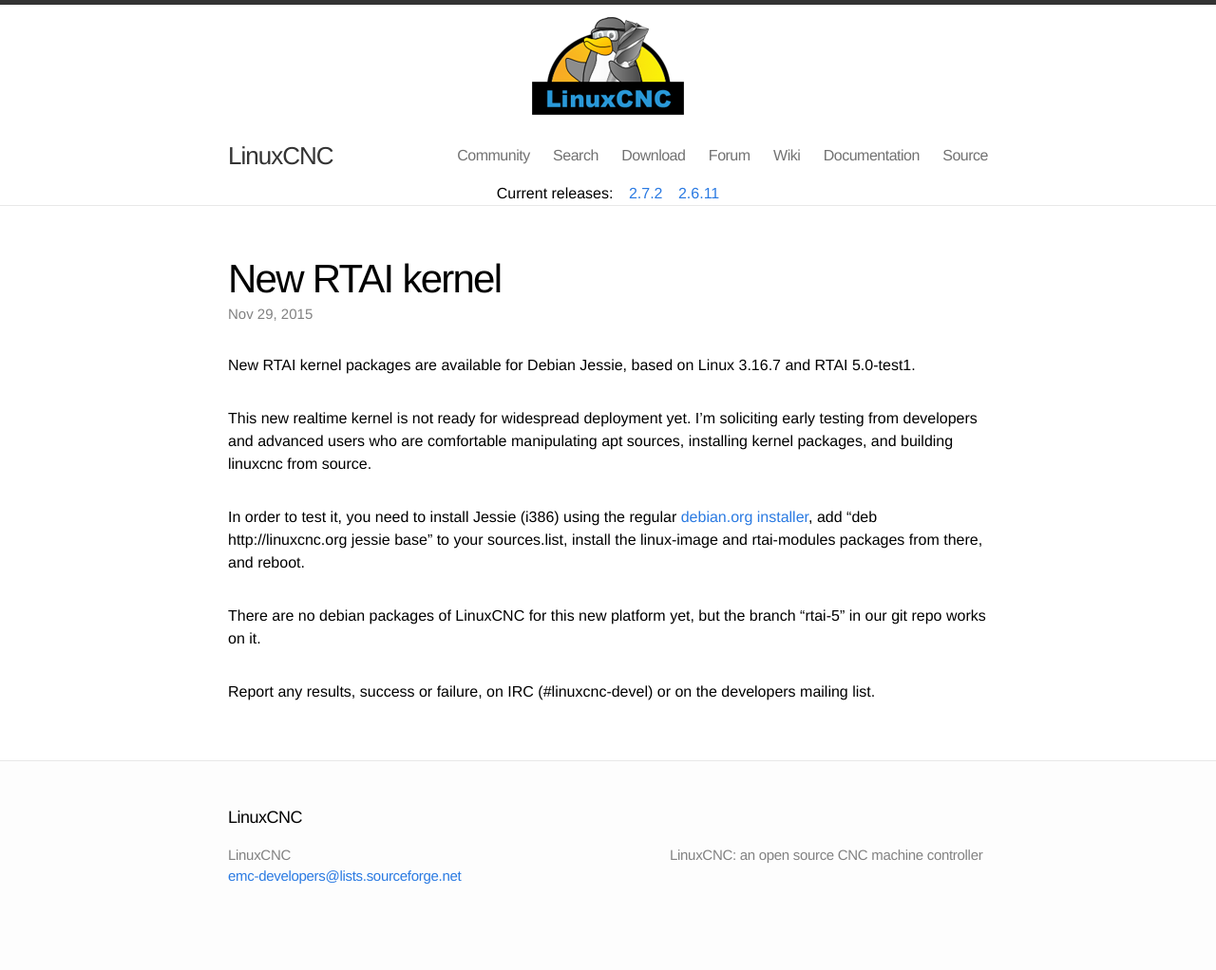
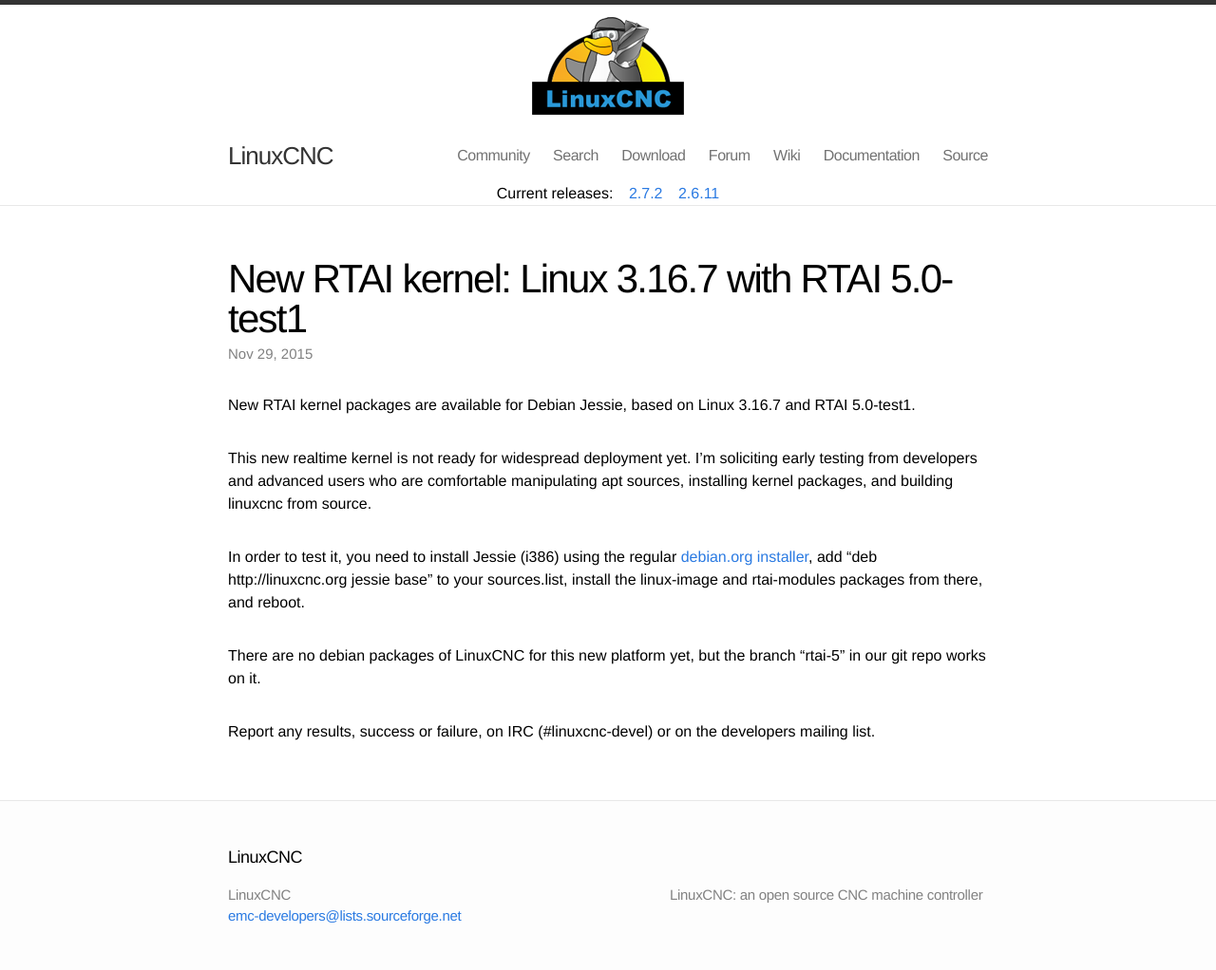
Before and after one commit to LinuxCNC/wlo, a Jekyll site: the page built from _posts/2015-11-29-new-rtai-kernel.md, in a window 1280 px wide. Shown: the whole page at 95% size. Built offline with Jekyll 4.4.1, drawn with Linux system fonts in a browser that asks for light colours; before the commit the page ends 980 px from its top, so only the background shows below that.

Commit message:
better rtai post title

```diff
--- a/_posts/2015-11-29-new-rtai-kernel.md
+++ b/_posts/2015-11-29-new-rtai-kernel.md
@@ -1,6 +1,6 @@
 ---
 layout: post
-title: 'New RTAI kernel'
+title: 'New RTAI kernel: Linux 3.16.7 with RTAI 5.0-test1'
 date: 2015-11-29 10:33:31.000000000 -07:00
 ---
 New RTAI kernel packages are available for Debian Jessie, based on Linux
```
